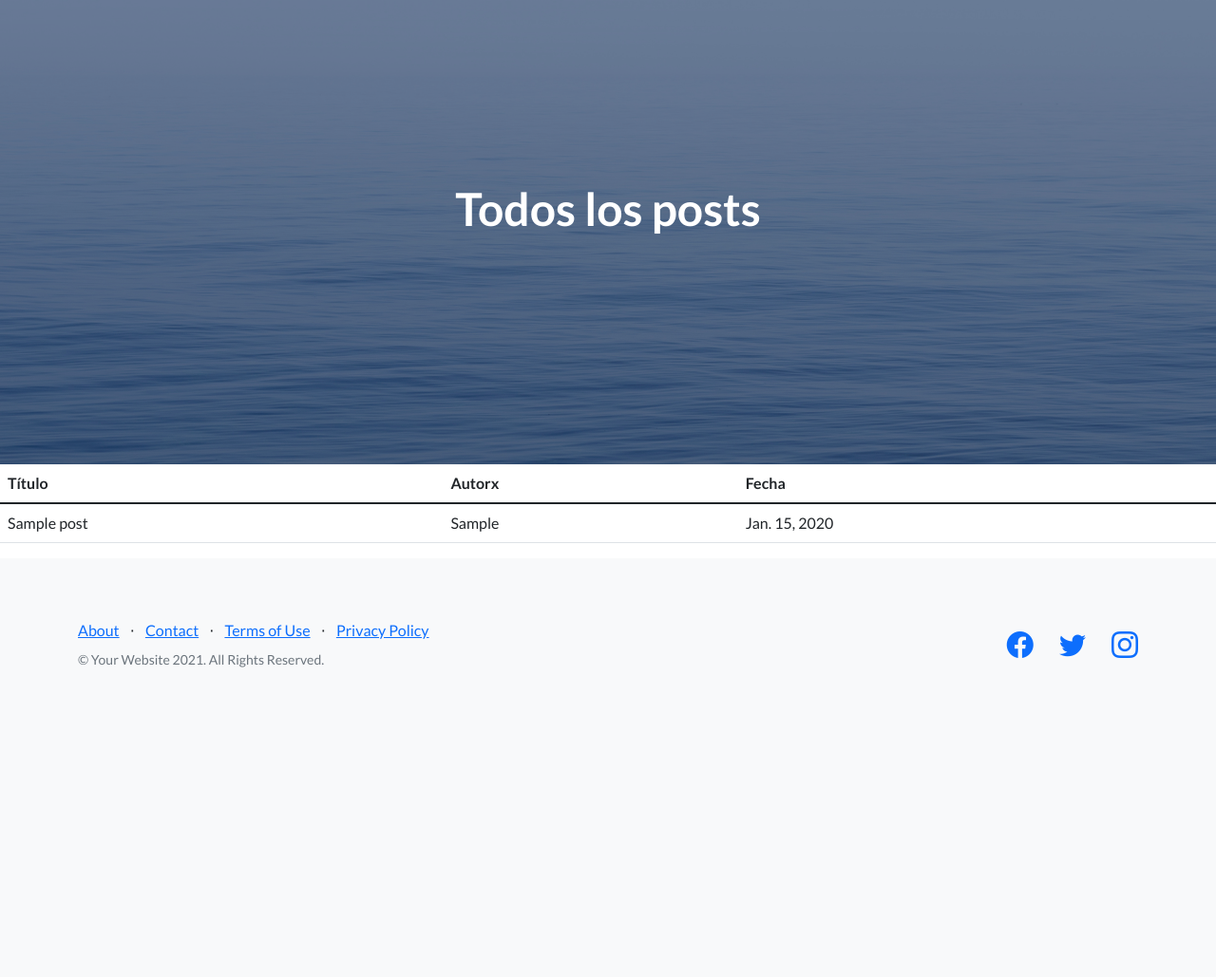
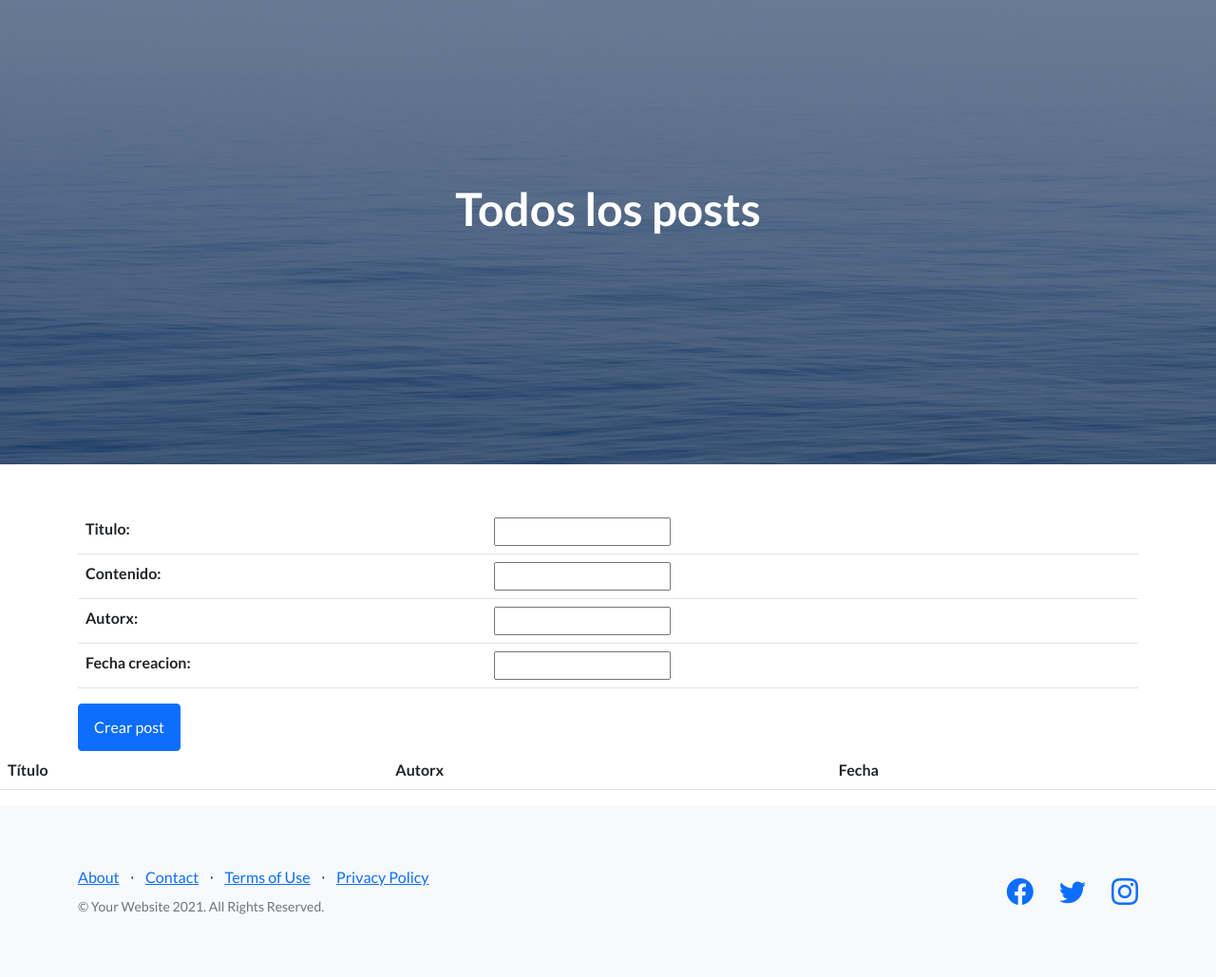
Before and after one commit to tyzurc/Entrega1Cruz, a Django app: page /blog/posts/ in a window 1280 px wide. Shown: the part 67-1096 px from the top of the page at 95% size. Before the commit the page ends 770 px from the top, so only its background shows below. Run offline with Django 4.2, Linux system fonts and the light colour scheme; tables that the repository leaves empty hold one stand-in row (values such as "Sample post"); lists and menus that the app fills with data are empty; some libraries are stand-ins or nearby versions.

Commit message:
Formulario de posts agregado en la vista correspondiente

```diff
--- a/blog_coder/blog/forms.py
+++ b/blog_coder/blog/forms.py
@@ -2,7 +2,7 @@
 
 class PostsForm(forms.Form):
     titulo = forms.CharField(max_length=60)
-    contenido = forms.TextInput()
+    contenido = forms.CharField(max_length=200)
     autorx = forms.CharField(max_length=60)
     fecha_creacion = forms.DateField()
 
--- a/blog_coder/blog/models.py
+++ b/blog_coder/blog/models.py
@@ -4,14 +4,12 @@
 # Create your models here.
 
 class Post(models.Model):
-    id = models.AutoField(primary_key=True)
     titulo = models.CharField(max_length=60)
-    contenido = models.TextField()
+    contenido = models.CharField(max_length=200)
     autorx = models.CharField(max_length=60, default="Nombre")
     fecha_creacion = models.DateField(default=datetime.now)
 
 class User(models.Model):
-    id = models.AutoField(primary_key=True)
     nombre = models.CharField(max_length=60)
     user_name = models.CharField(max_length=60, default="User")
     email = models.CharField(max_length=60)
--- a/blog_coder/blog/templates/blog/posts.html
+++ b/blog_coder/blog/templates/blog/posts.html
@@ -1,6 +1,23 @@
 {% extends 'blog/base.html' %}
 
 {% block main_content %}
+
+<div class="container mt-5">
+    {% if formulario.errors %}
+    <p style="color: red"> Hay errores en los datos cargados </p>
+    {% endif %}
+
+
+    <form action="/blog/posts/" method="POST" class="form-group">
+        {% csrf_token %}
+        <table class="table">
+            {{formulario.as_table}}
+        </table>
+
+        <input type="submit" value="Crear post" class="btn btn-primary">
+    </form>
+
+</div>
 
 <div>
     <table class="table">
@@ -15,9 +32,9 @@
         <tbody>
             {% for post in posts %}
                 <tr>
-                <td>{{post.titulo}}</td>
-                <td>{{post.autorx}}</td>
-                <td>{{post.fecha_creacion}}</td>
+                    <td>{{post.titulo}}</td>
+                    <td>{{post.autorx}}</td>
+                    <td>{{post.fecha_creacion}}</td>
                 </tr>
             {% endfor %}
         </tbody>
--- a/blog_coder/blog/views.py
+++ b/blog_coder/blog/views.py
@@ -1,6 +1,7 @@
 from django.shortcuts import render
 from django.http import HttpResponse
 from blog.models import *
+from blog.forms import *
 
 # Create your views here.
 
@@ -8,8 +9,22 @@
     return render(request, 'blog/inicio.html', {"title": "Inicio", "message": "¡Bienvenidx!"})
 
 def posts(request):
-    posts = Post.objects.all()
-    return render(request, 'blog/posts.html', {"posts": posts, "title": "Posts", "message": "Todos los posts"})
+
+    if request.method == "POST":
+        formulario = PostsForm(request.POST)
+
+        if formulario.is_valid():
+            data = formulario.cleaned_data
+
+            post = Post(titulo=data['titulo'], contenido=data['contenido'], autorx=data['autorx'], fecha_creacion=data['fecha_creacion'])
+            post.save()
+
+            formulario = PostsForm()
+            return render(request, 'blog/posts.html', {"posts": posts, "title": "Posts", "message": "Todos los posts", "formulario": formulario})
+
+    else:
+        formulario = PostsForm()
+        return render(request, 'blog/posts.html', {"posts": posts, "title": "Posts", "message": "Todos los posts", "formulario": formulario})
 
 def users(request):
     users = User.objects.all()
```
Also changed, not shown: blog_coder/blog/migrations/0005_alter_post_contenido_alter_post_id_alter_user_id.py (added), blog_coder/blog/migrations/0006_alter_post_fecha_creacion.py (added), blog_coder/blog/migrations/0007_alter_post_fecha_creacion.py (added).
